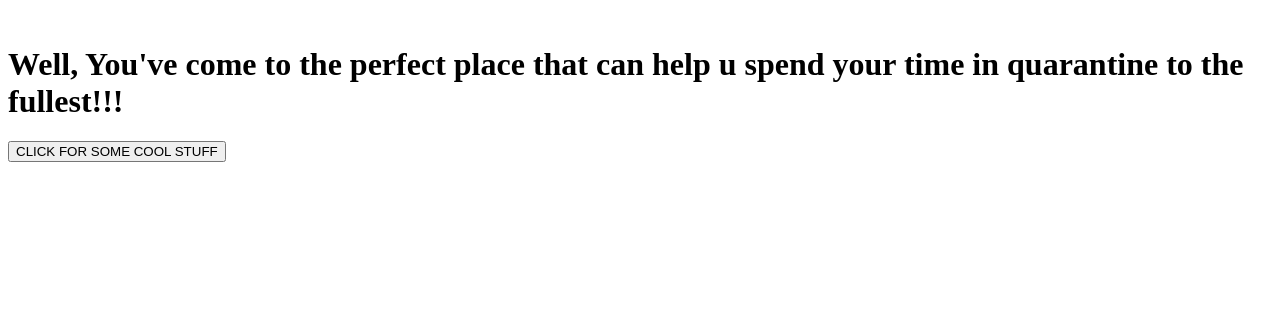
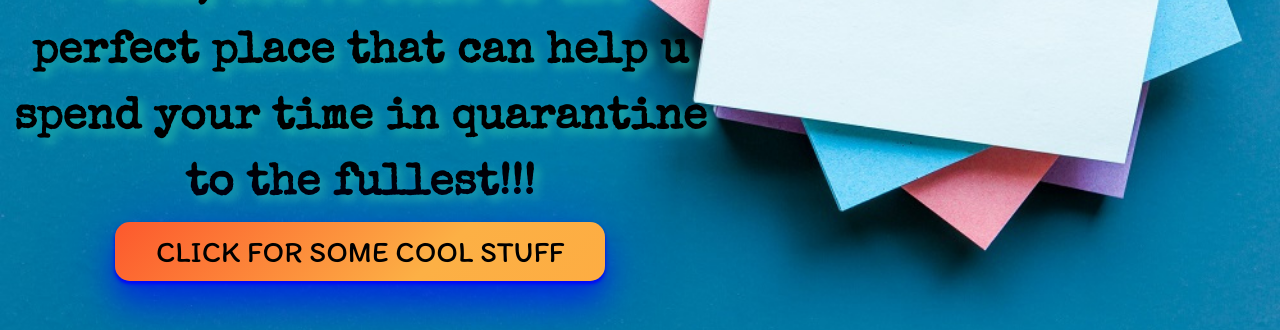
Before and after one commit to Kevin-Menezes/Quarantine-Life.github.io, a plain HTML site: page index.html in a window 1280 px wide. Shown: the part 470-800 px from the top of the page. Drawn offline with nearby package versions, Linux system fonts and the light colour scheme; a web font is replaced by a local one.

Commit message:
Update index.html

```diff
--- a/index.html
+++ b/index.html
@@ -10,7 +10,7 @@
 
 	<link rel="stylesheet" href="https://cdnjs.cloudflare.com/ajax/libs/font-awesome/5.15.1/css/all.min.css" integrity="sha512-+4zCK9k+qNFUR5X+cKL9EIR+ZOhtIloNl9GIKS57V1MyNsYpYcUrUeQc9vNfzsWfV28IaLL3i96P9sdNyeRssA==" crossorigin="anonymous" />
 
-	<link rel="stylesheet" type="text/css" href="HOME PAGE.css">
+	<link rel="stylesheet" type="text/css" href="style.css">
 
 
 
```
